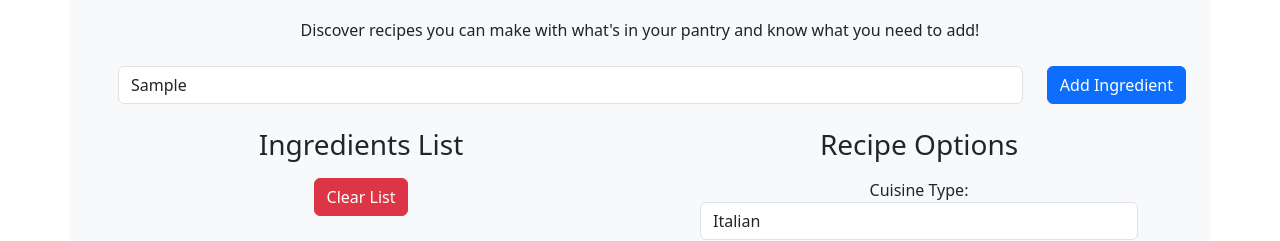
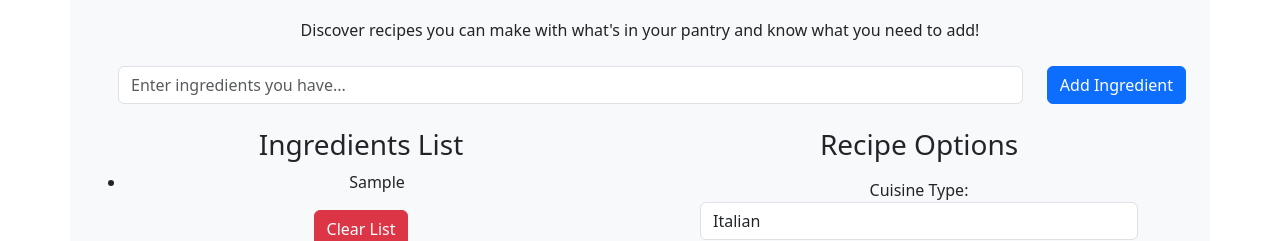
Before and after one commit to francokrepel/PantryPal, a React (Vite) app in the folder client/: page / in a window 1280 px wide. Both pictures are taken after typing "Sample" into the empty fields and a click on the button "Add Ingredient". Shown: the part 166-407 px from the top of the page. Built offline with nearby package versions, Linux system fonts and the light colour scheme; no server answers.

Commit message:
Add functionality for adding ingredient to list and clearing the list

```diff
--- a/client/src/pages/Home.jsx
+++ b/client/src/pages/Home.jsx
@@ -1,6 +1,22 @@
-import React from "react";
+import React, { useState } from "react";
 
 function Home() {
+
+    // State to manage the list of ingredients
+    const [ingredients, setIngredients] = useState([]);
+    const [ingredientInput, setIngredientInput] = useState('');
+
+    const addIngredient = () => {
+        if (ingredientInput.trim() !== '') {
+            setIngredients(prevIngredients => [...prevIngredients, ingredientInput]);
+            setIngredientInput('');
+        }
+    }
+
+    const clearIngredientList = () => {
+        setIngredients([]);
+    }
+
     return (
         <div className="container bg-light p-4 my-4">
             <h1 className="text-center text-primary mb-4">Welcome to PantryPal</h1>
@@ -8,18 +24,28 @@ function Home() {
 
             <div className="my-4 d-flex">
                 <div className="flex-grow-1 mx-4">
-                    <input type="text" className="form-control" placeholder="Enter ingredients you have..." />
+                    <input
+                        type="text"
+                        className="form-control"
+                        placeholder="Enter ingredients you have..."
+                        value={ingredientInput}
+                        onChange={(e) => setIngredientInput(e.target.value)}
+                        />
                 </div>
-                <button className="btn btn-primary">Add Ingredient</button>
+                <button className="btn btn-primary" onClick={addIngredient}>Add Ingredient</button>
             </div>
 
             <div className="row mt-4">
                 <div className="col-md-6">
                     <h3>Ingredients List</h3>
                     <ul>
-                        {/*Ingredients will be added here dynamically*/}
+                        {
+                            ingredients.map((ingredient, index) => (
+                                <li key={index}>{ingredient}</li>
+                            ))
+                        }
                     </ul>
-                    <button type="button" class="btn btn-danger">Clear List</button>
+                    <button type="button" class="btn btn-danger" onClick={clearIngredientList}>Clear List</button>
                 </div>
                 <div className="col-md-6">
                     <h3>Recipe Options</h3>
```
